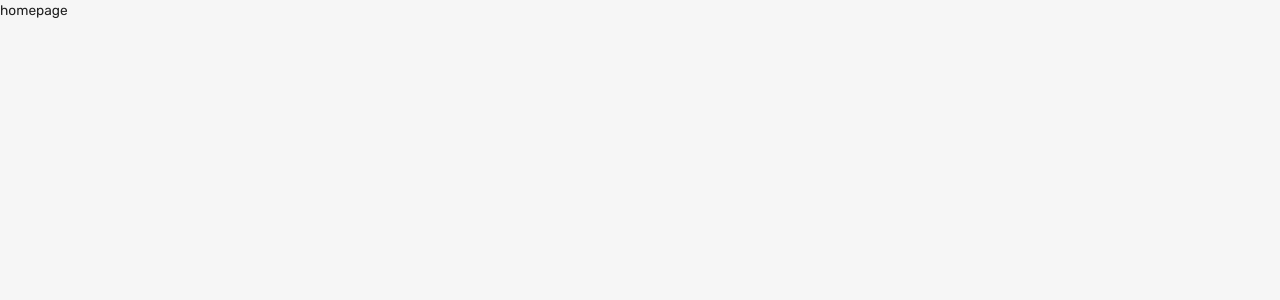
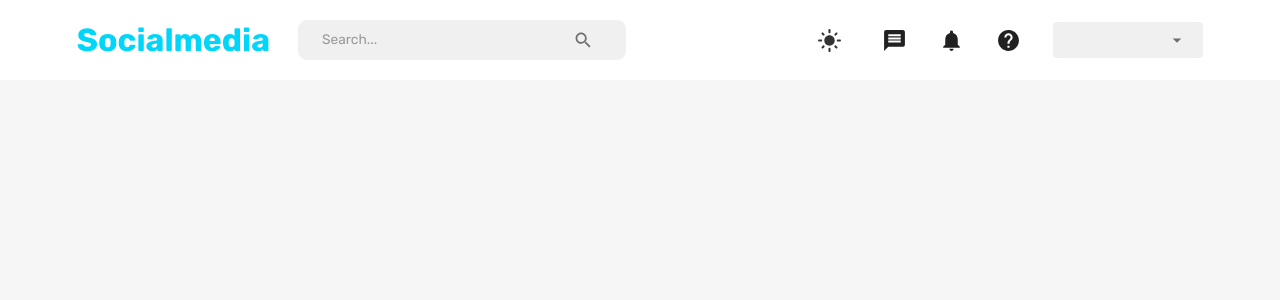
Before and after one commit to harshita795/socialmedia, a React (Create React App) app in the folder client/: page /home in a window 1280 px wide. Shown: the top 300 px of the page. Built offline with nearby package versions, Linux system fonts and the light colour scheme.

Commit message:
feat: navbar

```diff
--- a/client/src/scenes/homePage/index.jsx
+++ b/client/src/scenes/homePage/index.jsx
@@ -1,9 +1,11 @@
+import Navbar from "scenes/navbar";
+import { Box } from "@mui/material";
 
 
 export default function HomePage() {
   return (
-    <div>
-      homepage
-    </div>
+    <Box>
+      <Navbar />
+    </Box>
   )
 }
--- a/client/src/scenes/navbar/index.jsx
+++ b/client/src/scenes/navbar/index.jsx
@@ -1,9 +1,197 @@
-import React from 'react'
+import { useState } from "react";
+import {
+  Box,
+  IconButton,
+  InputBase,
+  Typography,
+  Select,
+  MenuItem,
+  FormControl,
+  useTheme,
+  useMediaQuery,
+} from "@mui/material";
+import {
+  Search,
+  Message,
+  DarkMode,
+  LightMode,
+  Notifications,
+  Help,
+  Menu,
+  Close,
+} from "@mui/icons-material";
+import { useDispatch, useSelector } from "react-redux";
+import { setMode, setLogout } from "state";
+import { useNavigate } from "react-router-dom";
+import FlexBetween from "components/FlexBetween";
 
-export default function Navbar() {
+const Navbar = () => {
+  const [isMobileMenuToggled, setIsMobileMenuToggled] = useState(false);
+  const dispatch = useDispatch();
+  const navigate = useNavigate();
+  const user = useSelector((state) => state.user);
+  const isNonMobileScreens = useMediaQuery("(min-width: 1000px)");
+
+  const theme = useTheme();
+  const neutralLight = theme.palette.neutral.light;
+  const dark = theme.palette.neutral.dark;
+  const background = theme.palette.background.default;
+  const primaryLight = theme.palette.primary.light;
+  const alt = theme.palette.background.alt;
+
+  const fullName = user ? `${user.firstName} ${user.lastName}` : '';
+
   return (
-    <div>
-      navbar
-    </div>
-  )
-}
+    <FlexBetween padding="1rem 6%" backgroundColor={alt}>
+      <FlexBetween gap="1.75rem">
+        <Typography
+          fontWeight="bold"
+          fontSize="clamp(1rem, 2rem, 2.25rem)"
+          color="primary"
+          onClick={() => navigate("/home")}
+          sx={{
+            "&:hover": {
+              color: primaryLight,
+              cursor: "pointer",
+            },
+          }}
+        >
+          Socialmedia
+        </Typography>
+        {isNonMobileScreens && (
+          <FlexBetween
+            backgroundColor={neutralLight}
+            borderRadius="9px"
+            gap="3rem"
+            padding="0.1rem 1.5rem"
+          >
+            <InputBase placeholder="Search..." />
+            <IconButton>
+              <Search />
+            </IconButton>
+          </FlexBetween>
+        )}
+      </FlexBetween>
+
+      {/* DESKTOP NAV */}
+      {isNonMobileScreens ? (
+        <FlexBetween gap="2rem">
+          <IconButton onClick={() => dispatch(setMode())}>
+            {theme.palette.mode === "dark" ? (
+              <DarkMode sx={{ fontSize: "25px" }} />
+            ) : (
+              <LightMode sx={{ color: dark, fontSize: "25px" }} />
+            )}
+          </IconButton>
+          <Message sx={{ fontSize: "25px" }} />
+          <Notifications sx={{ fontSize: "25px" }} />
+          <Help sx={{ fontSize: "25px" }} />
+          <FormControl variant="standard" value={fullName}>
+            <Select
+              value={fullName}
+              sx={{
+                backgroundColor: neutralLight,
+                width: "150px",
+                borderRadius: "0.25rem",
+                p: "0.25rem 1rem",
+                "& .MuiSvgIcon-root": {
+                  pr: "0.25rem",
+                  width: "3rem",
+                },
+                "& .MuiSelect-select:focus": {
+                  backgroundColor: neutralLight,
+                },
+              }}
+              input={<InputBase />}
+            >
+              <MenuItem value={fullName}>
+                <Typography>{fullName}</Typography>
+              </MenuItem>
+              <MenuItem onClick={() => dispatch(setLogout())}>Log Out</MenuItem>
+            </Select>
+          </FormControl>
+        </FlexBetween>
+      ) : (
+        <IconButton
+          onClick={() => setIsMobileMenuToggled(!isMobileMenuToggled)}
+        >
+          <Menu />
+        </IconButton>
+      )}
+
+      {/* MOBILE NAV */}
+      {!isNonMobileScreens && isMobileMenuToggled && (
+        <Box
+          position="fixed"
+          right="0"
+          bottom="0"
+          height="100%"
+          zIndex="10"
+          maxWidth="500px"
+          minWidth="300px"
+          backgroundColor={background}
+        >
+          {/* CLOSE ICON */}
+          <Box display="flex" justifyContent="flex-end" p="1rem">
+            <IconButton
+              onClick={() => setIsMobileMenuToggled(!isMobileMenuToggled)}
+            >
+              <Close />
+            </IconButton>
+          </Box>
+
+          {/* MENU ITEMS */}
+          <FlexBetween
+            display="flex"
+            flexDirection="column"
+            justifyContent="center"
+            alignItems="center"
+            gap="3rem"
+          >
+            <IconButton
+              onClick={() => dispatch(setMode())}
+              sx={{ fontSize: "25px" }}
+            >
+              {theme.palette.mode === "dark" ? (
+                <DarkMode sx={{ fontSize: "25px" }} />
+              ) : (
+                <LightMode sx={{ color: dark, fontSize: "25px" }} />
+              )}
+            </IconButton>
+            <Message sx={{ fontSize: "25px" }} />
+            <Notifications sx={{ fontSize: "25px" }} />
+            <Help sx={{ fontSize: "25px" }} />
+            <FormControl variant="standard" value={fullName}>
+              <Select
+                value={fullName}
+                sx={{
+                  backgroundColor: neutralLight,
+                  width: "150px",
+                  borderRadius: "0.25rem",
+                  p: "0.25rem 1rem",
+                  "& .MuiSvgIcon-root": {
+                    pr: "0.25rem",
+                    width: "3rem",
+                  },
+                  "& .MuiSelect-select:focus": {
+                    backgroundColor: neutralLight,
+                  },
+                }}
+                input={<InputBase />}
+              >
+                <MenuItem value={fullName}>
+                  <Typography>{fullName}</Typography>
+                </MenuItem>
+                <MenuItem onClick={() => dispatch(setLogout())}>
+                  Log Out
+                </MenuItem>
+              </Select>
+            </FormControl>
+          </FlexBetween>
+        </Box>
+      )}
+    </FlexBetween>
+  );
+};
+
+export default Navbar;
```
